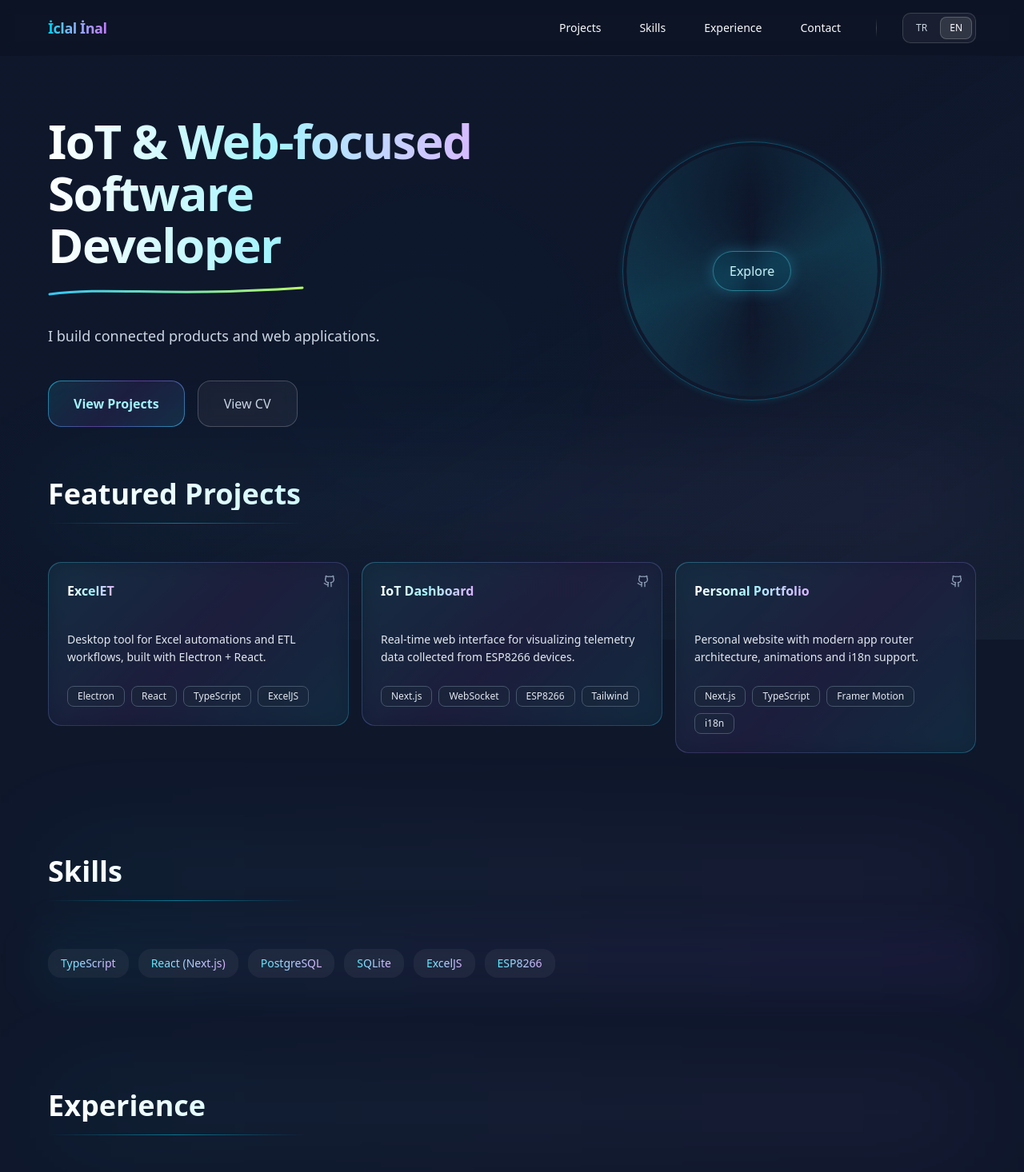
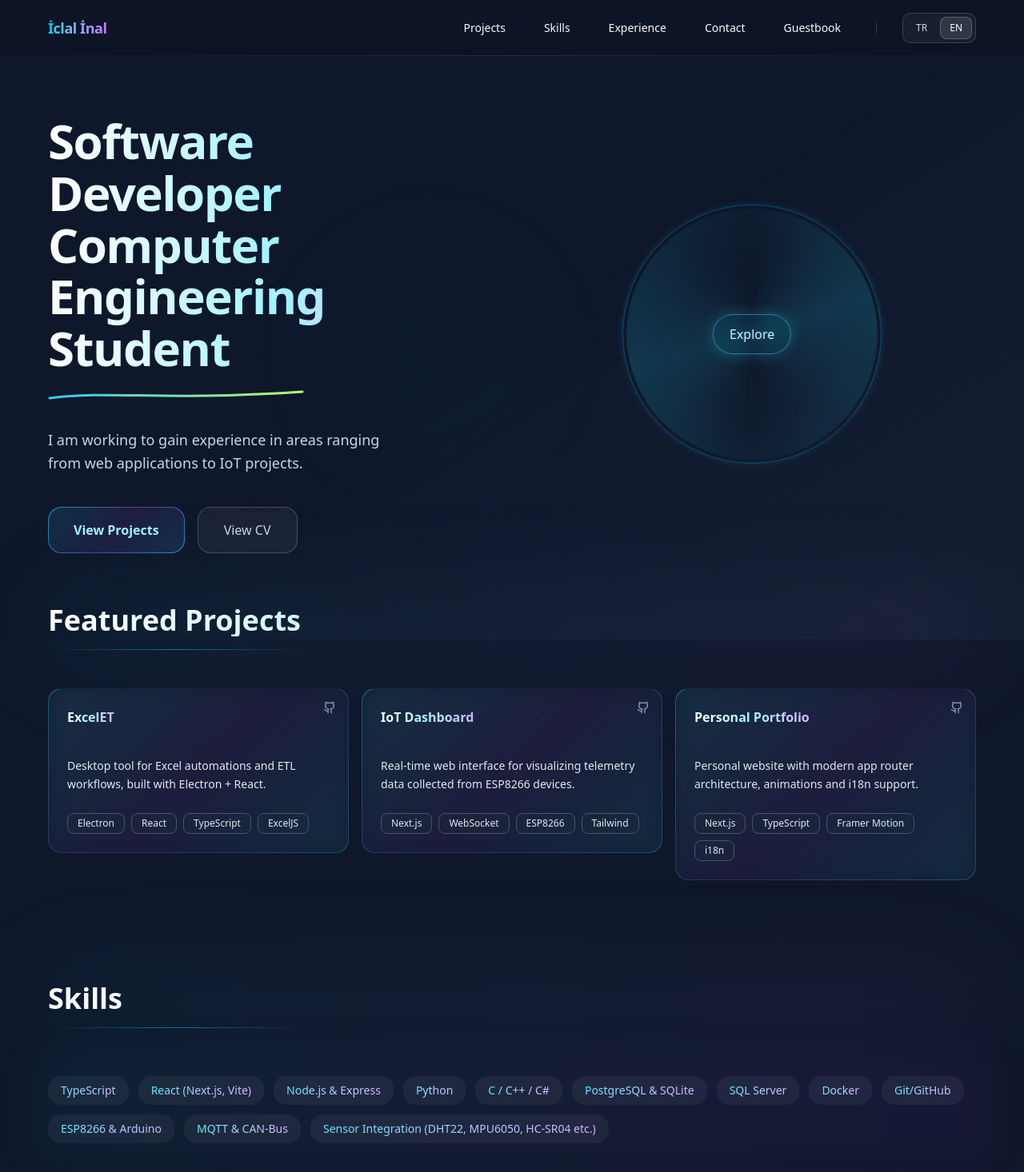
Before and after one commit to iclalinal/iclal-portfolio, a Next.js app: page / in a window 1280 px wide. Shown: the top 1466 px of the page at 80% size. Built offline with nearby package versions, Linux system fonts and the light colour scheme.

Commit message:
feat: add multilingual guestbook navigation with proper animations

```diff
--- a/src/components/NavBar.tsx
+++ b/src/components/NavBar.tsx
@@ -40,6 +40,11 @@ export default function NavBar() {
     { href: "#experience", key: "nav-experience", text: c.nav.experience },
     { href: "#contact", key: "nav-contact", text: c.nav.contact },
   ], [c.nav]);
+
+  // Additional external links
+  const externalLinks = [
+    { href: "/guestbook", key: "nav-guestbook", text: c.nav.guestbook }
+  ];
 
   return (
     <m.header
@@ -141,6 +146,38 @@ export default function NavBar() {
             </m.a>
           ))}
 
+          {/* External Links */}
+          {externalLinks.map((link, index) => (
+            <m.div
+              key={link.href}
+              initial={{ opacity: 0, y: -20 }}
+              animate={{ opacity: 1, y: 0 }}
+              transition={{ delay: 0.1 * (navItems.length + index), duration: 0.6 }}
+              whileHover={{ y: -2 }}
+            >
+              <Link
+                href={link.href}
+                className="group relative px-3 py-2 rounded-lg transition-colors hover:text-cyan-400"
+              >
+                <SwapFade id={link.key}>{link.text}</SwapFade>
+
+                {/* Hover background */}
+                <m.div
+                  className="absolute inset-0 bg-cyan-500/10 rounded-lg opacity-0 group-hover:opacity-100"
+                  transition={{ duration: 0.2 }}
+                />
+
+                {/* Underline effect */}
+                <m.div
+                  className="absolute bottom-0 left-1/2 h-0.5 bg-gradient-to-r from-cyan-400 to-purple-400 rounded-full"
+                  initial={{ width: 0, x: "-50%" }}
+                  whileHover={{ width: "80%" }}
+                  transition={{ duration: 0.3 }}
+                />
+              </Link>
+            </m.div>
+          ))}
+
           {/* Divider */}
           <m.div
             className="mx-2 h-6 w-px bg-gradient-to-b from-transparent via-white/20 to-transparent"
@@ -189,6 +226,17 @@ export default function NavBar() {
                   </a>
                 </li>
               ))}
+              {externalLinks.map((link) => (
+                <li key={`m-${link.key}`}>
+                  <Link
+                    href={link.href}
+                    className="block rounded-lg px-4 py-3 hover:bg-white/10"
+                    onClick={() => setMenuOpen(false)}
+                  >
+                    {link.text}
+                  </Link>
+                </li>
+              ))}
             </ul>
             <div className="mt-3 border-t border-white/10 pt-3 flex items-center justify-between">
               <span className="text-sm text-slate-300">Language</span>
--- a/src/lib/content.ts
+++ b/src/lib/content.ts
@@ -1,5 +1,5 @@
 export type Content = {
-  nav: { projects: string; skills: string; experience: string; contact: string };
+  nav: { projects: string; skills: string; experience: string; contact: string; guestbook: string };
   hero: { title: string; sub: string; ctaProjects: string; ctaCV: string; cvUrl: string };
   sections: { projects: string; skills: string; experience: string; contact: string };
   experience: {
@@ -31,13 +31,14 @@ export const content: Record<"tr" | "en", Content> = {
       skills: "Yetenekler",
       experience: "Deneyim",
       contact: "İletişim",
+      guestbook: "Ziyaretçi Defteri",
     },
     hero: {
-      title: "IoT & Web Odaklı Yazılım Geliştirici",
-      sub: "Bağlı ürünler ve web uygulamaları geliştiriyorum.",
+      title: "Yazılım Geliştirici  • Bilgisayar Mühendisliği Öğrencisi ",
+      sub: "Web uygulamaları ve IoT projeleri dahil farklı alanlarda deneyim kazanmaya çalışıyorum.",
       ctaProjects: "Projeleri Gör",
       ctaCV: "CV'yi Görüntüle",
-      cvUrl: "LİNK EKLENECEK",
+      cvUrl: "https://drive.google.com/file/d/1qyJrN6jFcaKQkuUvwzmKjyQwQr03dghV/view?usp=sharing",
     },
     sections: {
       projects: "Öne Çıkan Projeler",
@@ -52,10 +53,10 @@ export const content: Record<"tr" | "en", Content> = {
     },
     contact: {
       title: "İletişim",
-      description: "Yeni projeler, iş birlikleri veya sadece merhaba demek için bana ulaşabilirsiniz. Teknoloji ve inovasyon hakkında konuşmayı seviyorum!",
+      description: "Yeni projeler, fikirler veya sadece merhaba demek için bana ulaşabilirsiniz. Öğrenmeye ve kendimi geliştirmeye her zaman açığım.",
       infoTitle: "İletişim Bilgileri",
       quickTitle: "Hızlı İletişim",
-      quickDescription: "Projeleriniz için teknik danışmanlık, web geliştirme hizmetleri veya iş birliği fırsatları hakkında konuşalım.",
+      quickDescription: "Projeler, yazılım dünyası ya da teknoloji üzerine sohbet etmek için bana yazabilirsiniz.",
       emailButton: "E-posta Gönder",
       linkedinButton: "LinkedIn'de Bağlan",
       responseTime: "Genellikle 24 saat içinde yanıtlıyorum ⚡",
@@ -66,11 +67,17 @@ export const content: Record<"tr" | "en", Content> = {
     },
     skills: [
       "TypeScript",
-      "React (Next.js)",
-      "PostgreSQL",
-      "SQLite",
-      "ExcelJS",
-      "ESP8266",
+      "React (Next.js, Vite)",
+      "Node.js & Express",
+      "Python",
+      "C / C++ / C#",
+      "PostgreSQL & SQLite",
+      "SQL Server",
+      "Docker",
+      "Git/GitHub",
+      "ESP8266 & Arduino",
+      "MQTT & CAN-Bus",
+      "Sensör Entegrasyonu (DHT22, MPU6050, HC-SR04 vb.)",
     ],
   },
   en: {
@@ -79,13 +86,14 @@ export const content: Record<"tr" | "en", Content> = {
       skills: "Skills",
       experience: "Experience",
       contact: "Contact",
+      guestbook: "Guestbook",
     },
     hero: {
-      title: "IoT & Web‑focused Software Developer",
-      sub: "I build connected products and web applications.",
+      title: "Software Developer Computer Engineering Student",
+      sub: "I am working to gain experience in areas ranging from web applications to IoT projects.",
       ctaProjects: "View Projects",
       ctaCV: "View CV",
-      cvUrl: "LİNK EKLENECEK",
+      cvUrl: "https://drive.google.com/file/d/1_YOtwhDTwMRnvwTM3dd4ClXr_15It5Qt/view?usp=sharing",
     },
     sections: {
       projects: "Featured Projects",
@@ -100,10 +108,10 @@ export const content: Record<"tr" | "en", Content> = {
     },
     contact: {
       title: "Contact",
-      description: "Feel free to reach out for new projects, collaborations, or just to say hello. I love discussing technology and innovation!",
+      description: "You can reach out for new projects, ideas, or just to say hello. I’m always eager to learn and improve myself.",
       infoTitle: "Contact Information",
       quickTitle: "Quick Contact",
-      quickDescription: "Let's discuss technical consulting, web development services, or collaboration opportunities for your projects.",
+      quickDescription: "Feel free to message me to talk about projects, software, or technology in general.",
       emailButton: "Send Email",
       linkedinButton: "Connect on LinkedIn",
       responseTime: "I usually respond within 24 hours ⚡",
@@ -114,11 +122,17 @@ export const content: Record<"tr" | "en", Content> = {
     },
     skills: [
       "TypeScript",
-      "React (Next.js)",
-      "PostgreSQL",
-      "SQLite",
-      "ExcelJS",
-      "ESP8266",
+      "React (Next.js, Vite)",
+      "Node.js & Express",
+      "Python",
+      "C / C++ / C#",
+      "PostgreSQL & SQLite",
+      "SQL Server",
+      "Docker",
+      "Git/GitHub",
+      "ESP8266 & Arduino",
+      "MQTT & CAN-Bus",
+      "Sensor Integration (DHT22, MPU6050, HC-SR04 etc.)"
     ],
   },
 };
```
